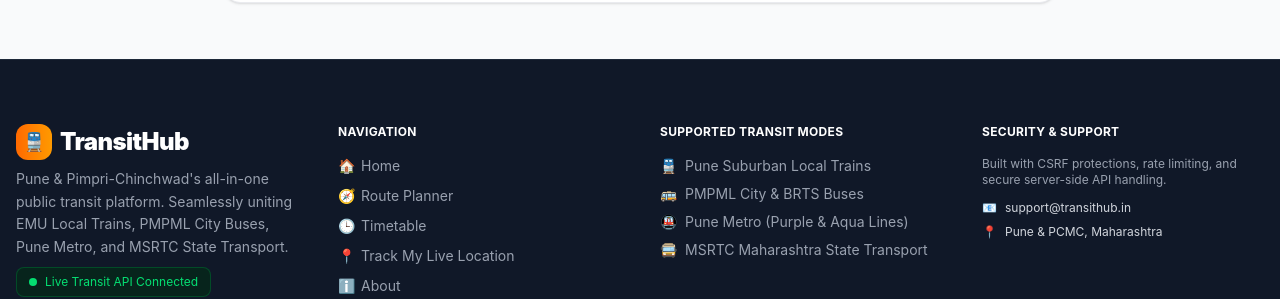
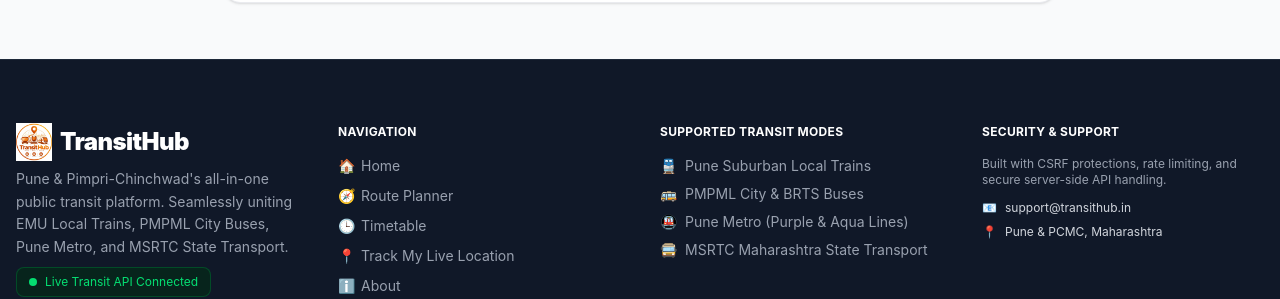
Before and after one commit to shraddha-k4/TrnasitHub, a React (Vite) app in the folder frontend/: page /contact in a window 1280 px wide. Shown: the part 1977-2276 px from the top of the page. Built offline with nearby package versions, Linux system fonts and the light colour scheme.

Commit message:
Complete my project

```diff
--- a/frontend/src/components/Footer.jsx
+++ b/frontend/src/components/Footer.jsx
@@ -1,5 +1,6 @@
 import React from "react";
 import { Link } from "react-router-dom";
+import TransitHublogo from "../assets/TransitHublogo.png";
 
 export default function Footer() {
   return (
@@ -8,8 +9,12 @@
         {/* BRAND & INFO */}
         <div className="space-y-2">
           <div className="flex items-center space-x-2">
-            <div className="w-9 h-9 rounded-xl bg-gradient-to-r from-orange-500 to-amber-500 flex items-center justify-center text-white text-lg">
-              🚆
+            <div className="w-9 h-9 rounded-full bg-gradient-to-r from-orange-500 to-amber-500 flex items-center justify-center text-white text-lg">
+              <img
+                src={TransitHublogo}
+                alt="TransitHub"
+                className="w-50 h-50 rounded-full object-contain group-hover:scale-105 transition-transform"
+              />
             </div>
             <span className="text-2xl font-black text-white tracking-tight">TransitHub</span>
           </div>
--- a/frontend/src/components/Navbar.jsx
+++ b/frontend/src/components/Navbar.jsx
@@ -34,7 +34,7 @@
             <img
               src={TransitHublogo}
               alt="TransitHub"
-              className="w-50 h-50 rounded-xl object-contain group-hover:scale-105 transition-transform"
+              className="w-50 h-50 rounded-full object-contain group-hover:scale-105 transition-transform"
             />
           </div>
           <div>
```
